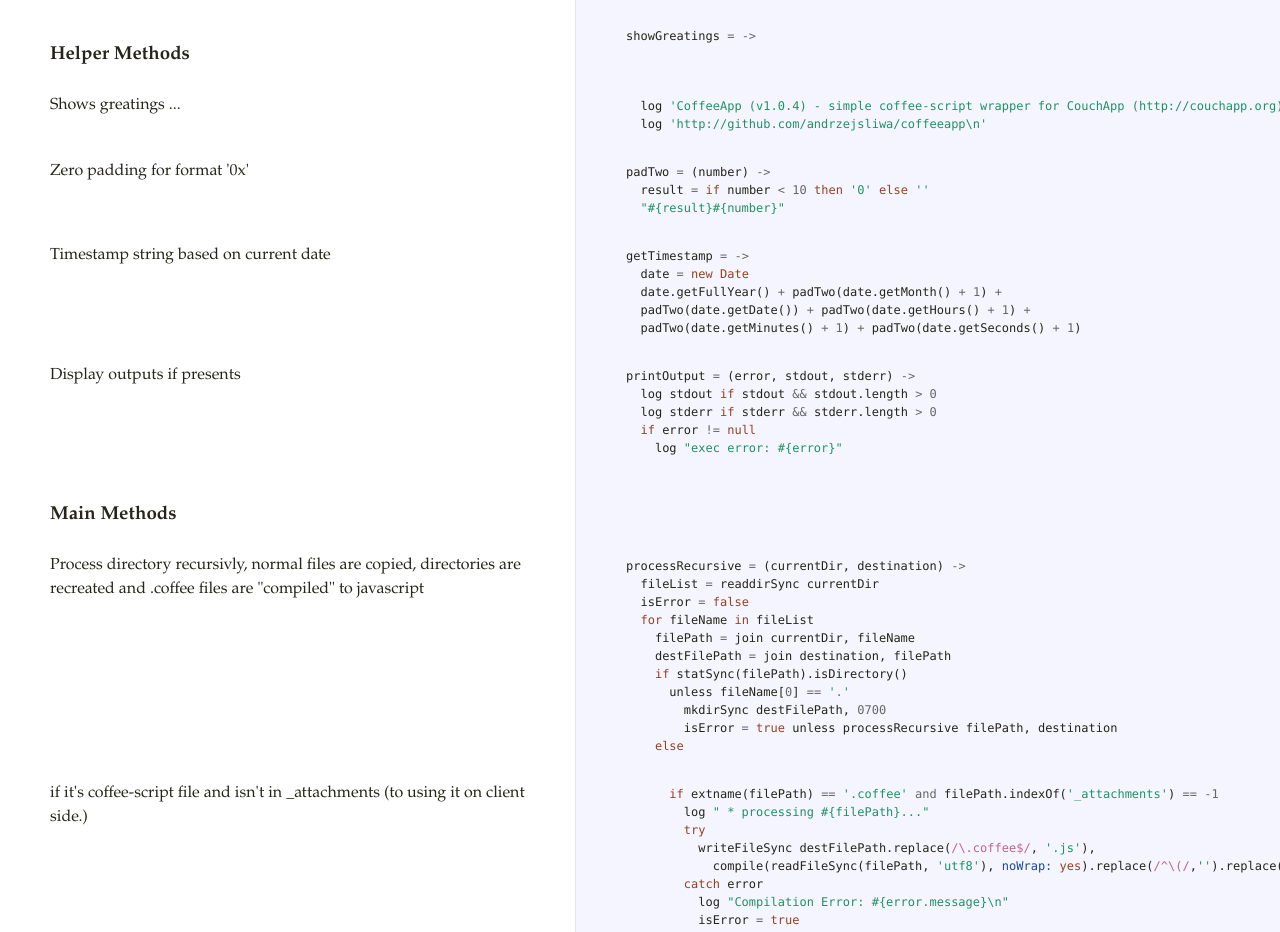
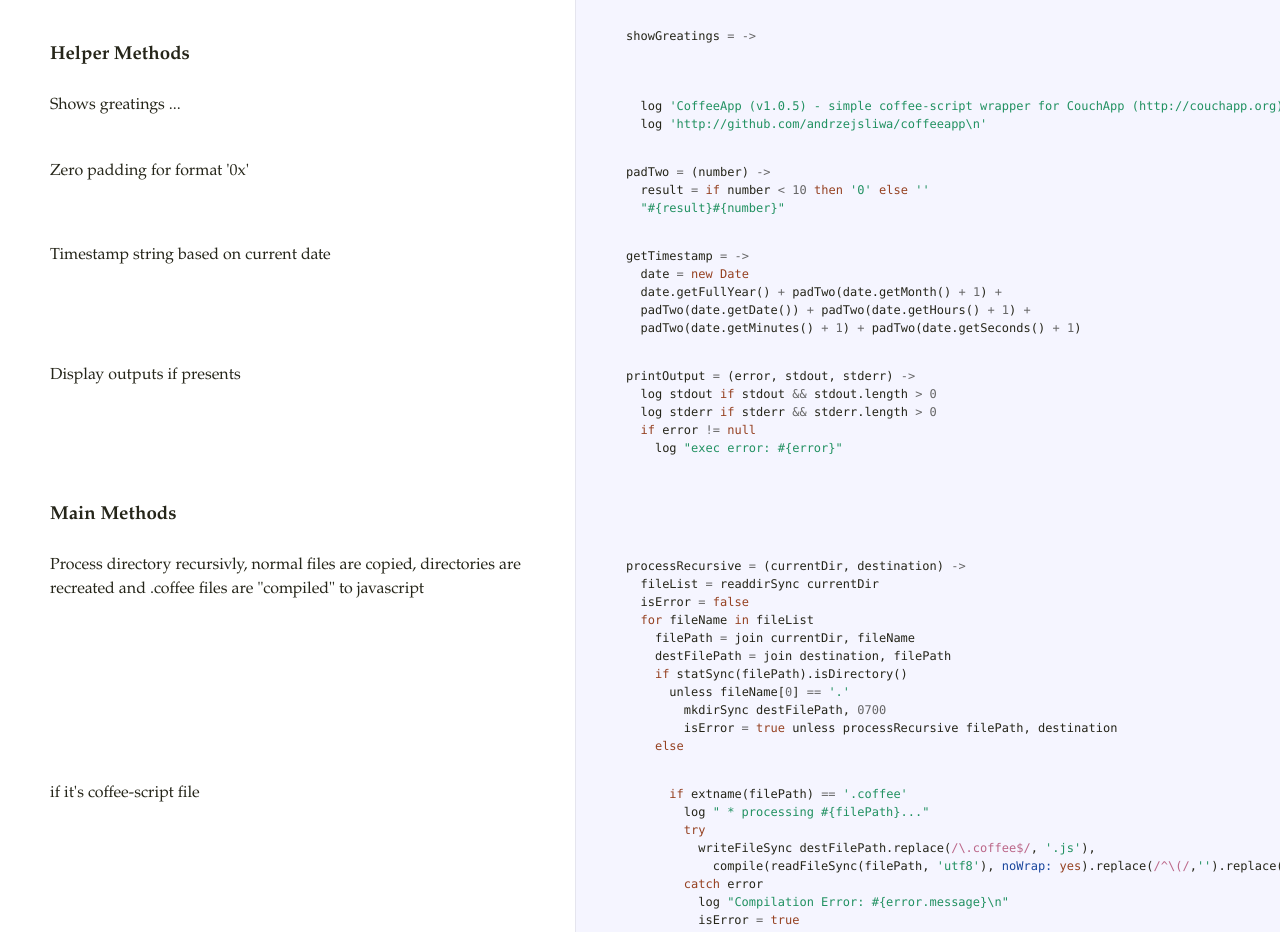
Before and after one commit to andrzejsliwa/coffeeapp, a website: page docs/coffeeapp.html in a window 1280 px wide. Shown: the part 1997-2929 px from the top of the page. Drawn offline with Linux system fonts and the light colour scheme.

Commit message:
docs update.

```diff
--- a/docs/coffeeapp.html
+++ b/docs/coffeeapp.html
@@ -75,7 +75,7 @@ limitations under the License.</p>             </td>             <td class="code
 <span class="s1">&#39;&#39;&#39;</span></pre></div>             </td>           </tr>                               <tr id="section-10">             <td class="docs">               <div class="octowrap">                 <a class="octothorpe" href="#section-10">#</a>               </div>               <p>filter function</p>             </td>             <td class="code">               <div class="highlight"><pre><span class="nx">filterCoffee</span> <span class="o">=</span> <span class="s1">&#39;&#39;&#39;</span>
 <span class="s1">(doc, req) -&gt;</span>
 <span class="s1">  ...</span>
-<span class="s1">&#39;&#39;&#39;</span></pre></div>             </td>           </tr>                               <tr id="section-11">             <td class="docs">               <div class="octowrap">                 <a class="octothorpe" href="#section-11">#</a>               </div>               <h3>Helper Methods</h3>             </td>             <td class="code">               <div class="highlight"><pre><span class="nx">showGreatings</span> <span class="o">=</span> <span class="o">-&gt;</span></pre></div>             </td>           </tr>                               <tr id="section-12">             <td class="docs">               <div class="octowrap">                 <a class="octothorpe" href="#section-12">#</a>               </div>               <p>Shows greatings ...</p>             </td>             <td class="code">               <div class="highlight"><pre>  <span class="nx">log</span> <span class="s1">&#39;CoffeeApp (v1.0.4) - simple coffee-script wrapper for CouchApp (http://couchapp.org)&#39;</span>
+<span class="s1">&#39;&#39;&#39;</span></pre></div>             </td>           </tr>                               <tr id="section-11">             <td class="docs">               <div class="octowrap">                 <a class="octothorpe" href="#section-11">#</a>               </div>               <h3>Helper Methods</h3>             </td>             <td class="code">               <div class="highlight"><pre><span class="nx">showGreatings</span> <span class="o">=</span> <span class="o">-&gt;</span></pre></div>             </td>           </tr>                               <tr id="section-12">             <td class="docs">               <div class="octowrap">                 <a class="octothorpe" href="#section-12">#</a>               </div>               <p>Shows greatings ...</p>             </td>             <td class="code">               <div class="highlight"><pre>  <span class="nx">log</span> <span class="s1">&#39;CoffeeApp (v1.0.5) - simple coffee-script wrapper for CouchApp (http://couchapp.org)&#39;</span>
   <span class="nx">log</span> <span class="s1">&#39;http://github.com/andrzejsliwa/coffeeapp\n&#39;</span></pre></div>             </td>           </tr>                               <tr id="section-13">             <td class="docs">               <div class="octowrap">                 <a class="octothorpe" href="#section-13">#</a>               </div>               <p>Zero padding for format '0x'</p>             </td>             <td class="code">               <div class="highlight"><pre><span class="nx">padTwo</span> <span class="o">=</span> <span class="p">(</span><span class="nx">number</span><span class="p">)</span> <span class="o">-&gt;</span>
   <span class="nx">result</span> <span class="o">=</span> <span class="k">if</span> <span class="nx">number</span> <span class="o">&lt;</span> <span class="mi">10</span> <span class="k">then</span> <span class="s1">&#39;0&#39;</span> <span class="k">else</span> <span class="s1">&#39;&#39;</span>
   <span class="s2">&quot;#{result}#{number}&quot;</span></pre></div>             </td>           </tr>                               <tr id="section-14">             <td class="docs">               <div class="octowrap">                 <a class="octothorpe" href="#section-14">#</a>               </div>               <p>Timestamp string based on current date</p>             </td>             <td class="code">               <div class="highlight"><pre><span class="nx">getTimestamp</span> <span class="o">=</span> <span class="o">-&gt;</span>
@@ -98,7 +98,7 @@ files are "compiled" to javascript</p>             </td>             <td class="
       <span class="nx">unless</span> <span class="nx">fileName</span><span class="p">[</span><span class="mi">0</span><span class="p">]</span> <span class="o">==</span> <span class="s1">&#39;.&#39;</span>
         <span class="nx">mkdirSync</span> <span class="nx">destFilePath</span><span class="p">,</span> <span class="mi">0700</span>
         <span class="nx">isError</span> <span class="o">=</span> <span class="kc">true</span> <span class="nx">unless</span> <span class="nx">processRecursive</span> <span class="nx">filePath</span><span class="p">,</span> <span class="nx">destination</span>
-    <span class="k">else</span></pre></div>             </td>           </tr>                               <tr id="section-18">             <td class="docs">               <div class="octowrap">                 <a class="octothorpe" href="#section-18">#</a>               </div>               <p>if it's coffee-script file and isn't in _attachments (to using it on client side.)</p>             </td>             <td class="code">               <div class="highlight"><pre>      <span class="k">if</span> <span class="nx">extname</span><span class="p">(</span><span class="nx">filePath</span><span class="p">)</span> <span class="o">==</span> <span class="s1">&#39;.coffee&#39;</span> <span class="o">and</span> <span class="nx">filePath</span><span class="p">.</span><span class="nx">indexOf</span><span class="p">(</span><span class="s1">&#39;_attachments&#39;</span><span class="p">)</span> <span class="o">==</span> <span class="o">-</span><span class="mi">1</span>
+    <span class="k">else</span></pre></div>             </td>           </tr>                               <tr id="section-18">             <td class="docs">               <div class="octowrap">                 <a class="octothorpe" href="#section-18">#</a>               </div>               <p>if it's coffee-script file</p>             </td>             <td class="code">               <div class="highlight"><pre>      <span class="k">if</span> <span class="nx">extname</span><span class="p">(</span><span class="nx">filePath</span><span class="p">)</span> <span class="o">==</span> <span class="s1">&#39;.coffee&#39;</span>
         <span class="nx">log</span> <span class="s2">&quot; * processing #{filePath}...&quot;</span>
         <span class="k">try</span>
           <span class="nx">writeFileSync</span> <span class="nx">destFilePath</span><span class="p">.</span><span class="nx">replace</span><span class="p">(</span><span class="sr">/\.coffee$/</span><span class="p">,</span> <span class="s1">&#39;.js&#39;</span><span class="p">),</span>
@@ -206,6 +206,7 @@ deploy directory.</p>             </td>             <td class="code">
 <span class="nx">handleList</span> <span class="o">=</span> <span class="p">(</span><span class="nx">method</span><span class="p">,</span> <span class="nx">name</span><span class="p">)</span> <span class="o">-&gt;</span> <span class="nx">handleFile</span><span class="p">(</span><span class="nx">method</span><span class="p">,</span> <span class="s1">&#39;lists&#39;</span><span class="p">,</span> <span class="nx">listCoffee</span><span class="p">,</span> <span class="nx">name</span><span class="p">)</span>
 <span class="nx">handleFilter</span> <span class="o">=</span> <span class="p">(</span><span class="nx">method</span><span class="p">,</span> <span class="nx">name</span><span class="p">)</span> <span class="o">-&gt;</span> <span class="nx">handleFile</span><span class="p">(</span><span class="nx">method</span><span class="p">,</span> <span class="s1">&#39;filters&#39;</span><span class="p">,</span> <span class="nx">filterCoffee</span><span class="p">,</span> <span class="nx">name</span><span class="p">)</span></pre></div>             </td>           </tr>                               <tr id="section-29">             <td class="docs">               <div class="octowrap">                 <a class="octothorpe" href="#section-29">#</a>               </div>               <p>make clean up</p>             </td>             <td class="code">               <div class="highlight"><pre><span class="nx">clean</span> <span class="o">=</span> <span class="o">-&gt;</span>
   <span class="nx">log</span> <span class="s2">&quot;cleaning up:&quot;</span>
+  <span class="nx">log</span> <span class="s2">&quot; * remove &#39;.releases&#39; ...&quot;</span>
   <span class="nx">exec</span> <span class="s1">&#39;rm -r .releases&#39;</span>
   <span class="nx">log</span> <span class="s2">&quot;done.&quot;</span></pre></div>             </td>           </tr>                               <tr id="section-30">             <td class="docs">               <div class="octowrap">                 <a class="octothorpe" href="#section-30">#</a>               </div>               <p>prepare project</p>             </td>             <td class="code">               <div class="highlight"><pre><span class="nx">prepare</span> <span class="o">=</span> <span class="o">-&gt;</span>
   <span class="nx">log</span> <span class="s2">&quot;preparing project:&quot;</span>
```
